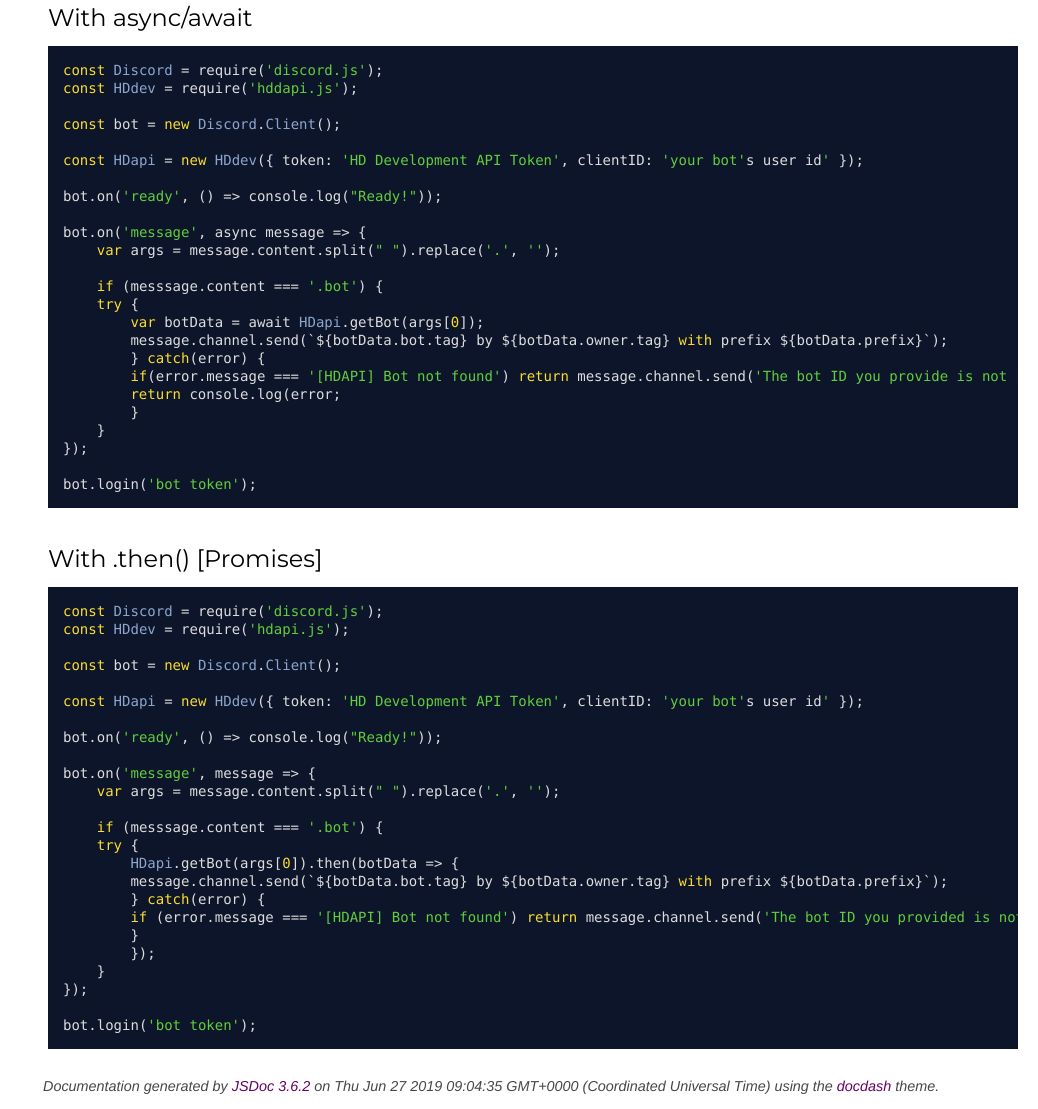
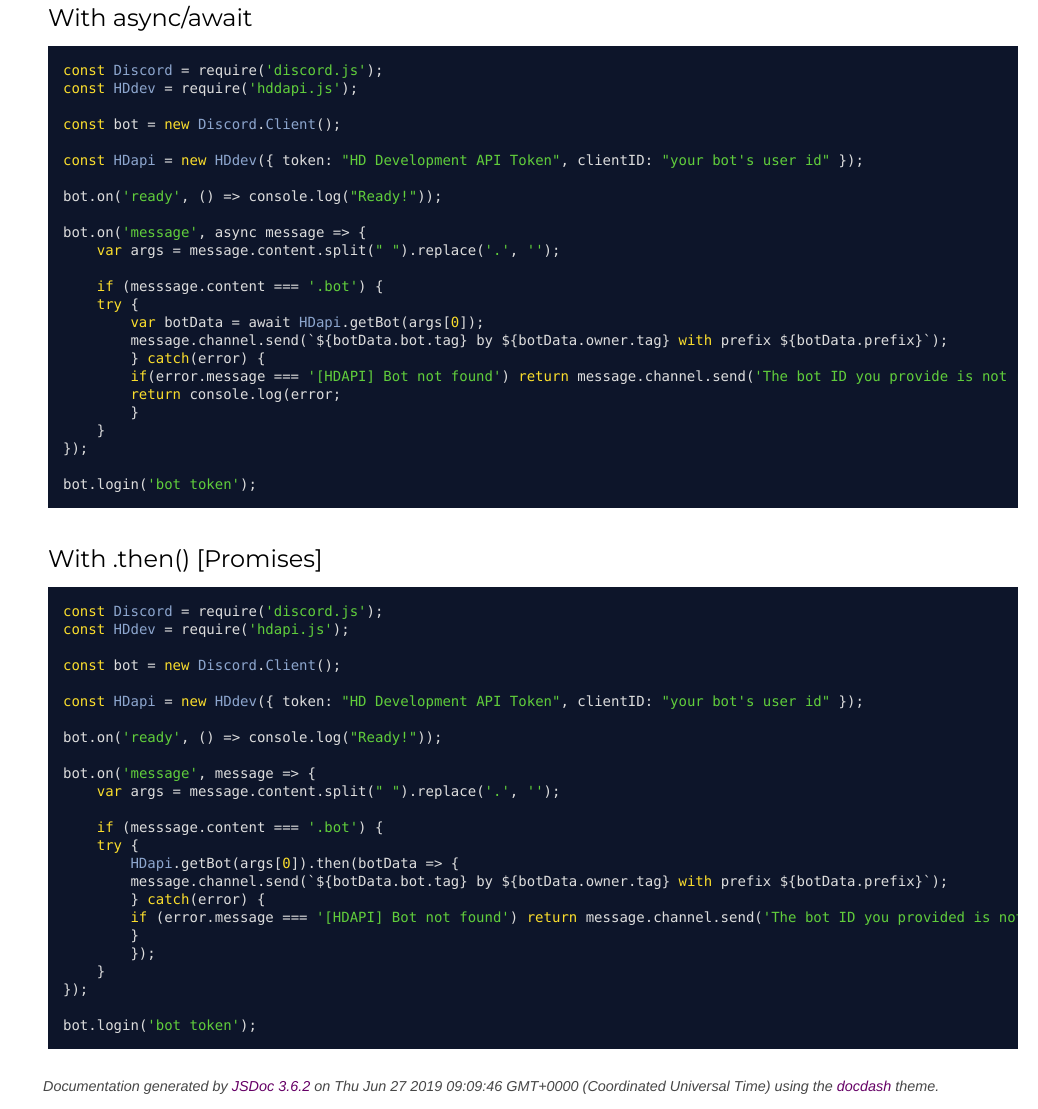
Before and after one commit to HD-Development/hdapi.js, a website: page docs/index.html in a window 1280 px wide. Shown: the part 1183-2292 px from the top of the page, without its empty margins (242-1280 px from the left). Drawn offline with Linux system fonts and the light colour scheme.

Commit message:
Update readme examples with release 0.3.6

```diff
--- a/docs/index.html
+++ b/docs/index.html
@@ -82,7 +82,7 @@
 
 const bot = new Discord.Client();
 
-const HDapi = new HDdev({ token: 'HD Development API Token', clientID: 'your bot's user id' });
+const HDapi = new HDdev({ token: &quot;HD Development API Token&quot;, clientID: &quot;your bot's user id&quot; });
 
 bot.on('ready', () => console.log(&quot;Ready!&quot;));
 
@@ -108,7 +108,7 @@
 
 const bot = new Discord.Client();
 
-const HDapi = new HDdev({ token: 'HD Development API Token', clientID: 'your bot's user id' });
+const HDapi = new HDdev({ token: &quot;HD Development API Token&quot;, clientID: &quot;your bot's user id&quot; });
 
 bot.on('ready', () => console.log(&quot;Ready!&quot;));
 
@@ -142,7 +142,7 @@
 <br class="clear">
 
 <footer>
-    Documentation generated by <a href="https://github.com/jsdoc3/jsdoc">JSDoc 3.6.2</a> on Thu Jun 27 2019 09:04:35 GMT+0000 (Coordinated Universal Time) using the <a href="https://github.com/clenemt/docdash">docdash</a> theme.
+    Documentation generated by <a href="https://github.com/jsdoc3/jsdoc">JSDoc 3.6.2</a> on Thu Jun 27 2019 09:09:46 GMT+0000 (Coordinated Universal Time) using the <a href="https://github.com/clenemt/docdash">docdash</a> theme.
 </footer>
 
 <script>prettyPrint();</script>
--- a/package.json
+++ b/package.json
@@ -1,6 +1,6 @@
 {
   "name": "hdapi.js",
-  "version": "0.3.5",
+  "version": "0.3.6",
   "description": "A simple library for connecting with the https://hd-development.glitch.me API.",
   "main": "./src/index.js",
   "scripts": {
```
Also changed, not shown: docs/HDDevelopment.html (+1 -1 lines), docs/HDDevelopment.js.html (+1 -1 lines), README.md.
